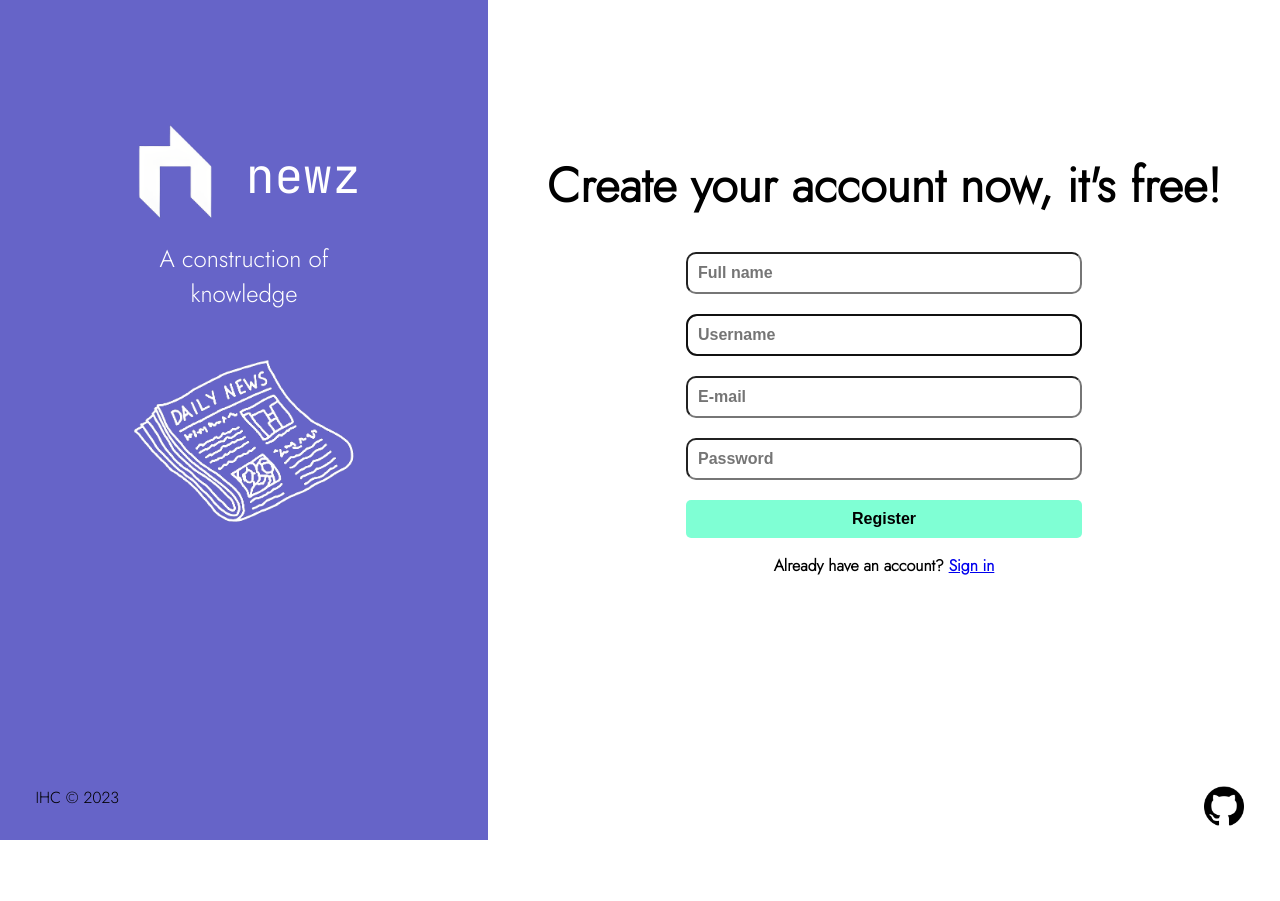
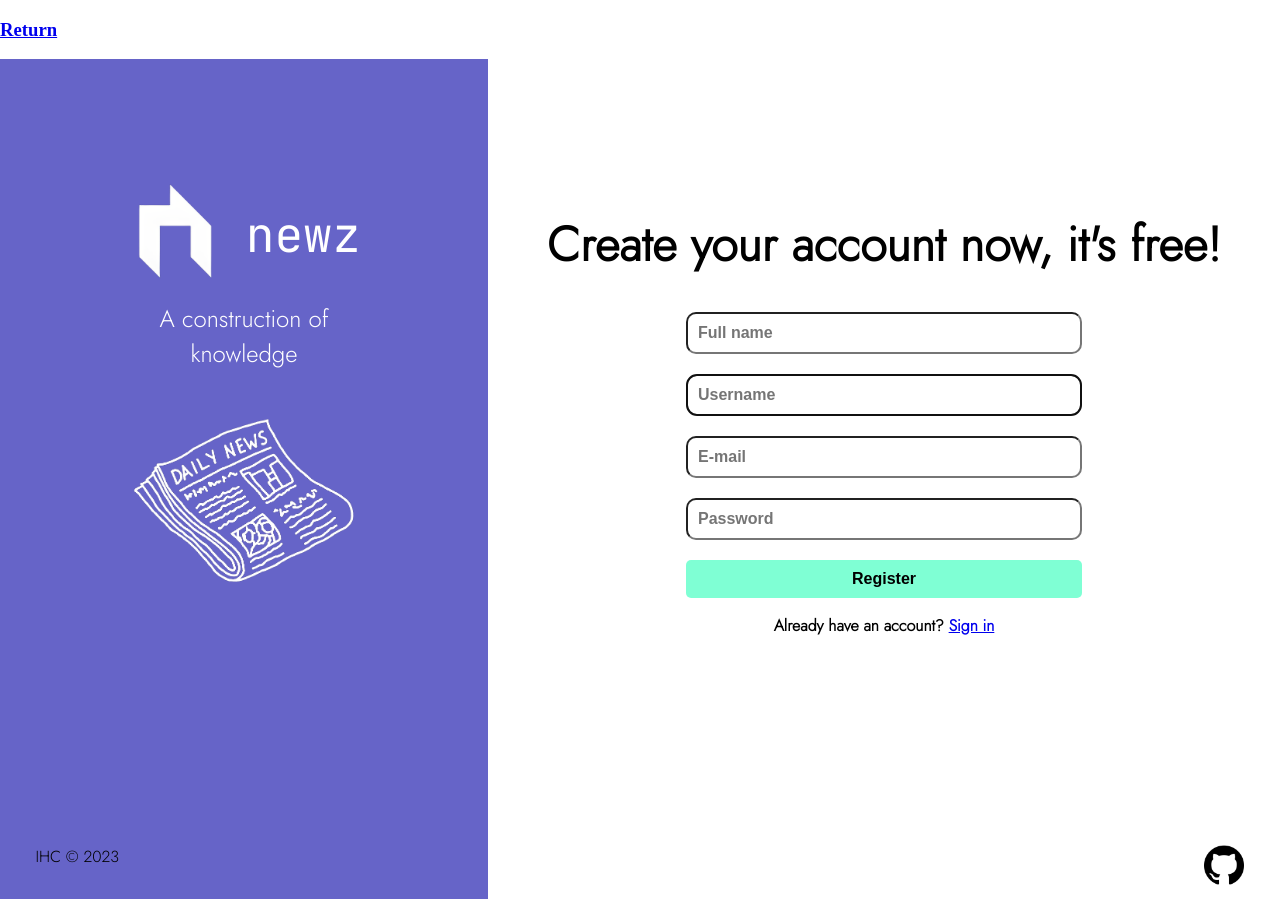
Before and after one commit to GabrielSiqueira1/Newz, a Django app: page /signup/ in a window 1280 px wide. Before the commit the page ends 840 px from the top, so only its background shows below. Run offline with Django 4.2, Linux system fonts and the light colour scheme.

Commit message:
Add files via upload

```diff
--- a/noticias/templates/registration/signup.html
+++ b/noticias/templates/registration/signup.html
@@ -10,6 +10,13 @@
     <link href="https://fonts.googleapis.com/css2?family=Jost:wght@300&display=swap" rel="stylesheet">
   </head>
   <body>
+    <div class="retornar-container">
+      <a href="{% url 'noticias_principais' %}">
+        <div class="retornar">
+          <h3>Return</h3>
+        </div>
+      </a>
+    </div>
     <div class="conteudo">
       <div class="secao-esquerda">
         <div class="newz">
```
Also changed, not shown: noticias/templates/registration/login.html (+7 -0 lines).
